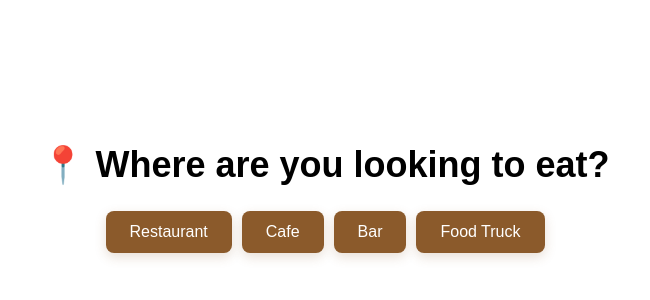
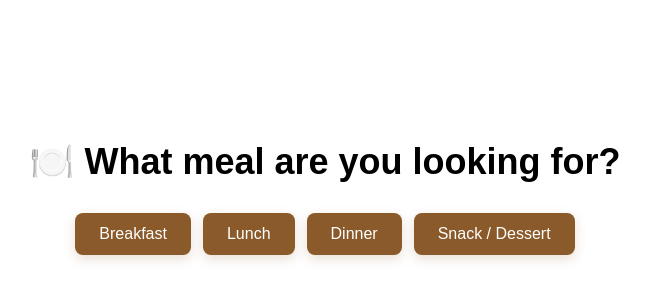
Before and after one commit to jysonn97/what-to-eat, a Next.js app: page /app in a window 1280 px wide. Shown: the part 222-522 px from the top of the page, without its empty margins (315-965 px from the left). Built offline with nearby package versions, Linux system fonts and the light colour scheme.

Commit message:
Update app.js

```diff
--- a/pages/app.js
+++ b/pages/app.js
@@ -1,73 +1,67 @@
 import { useState, useEffect } from "react";
 import { useRouter } from "next/router";
+import { questionFlow } from "../lib/questionFlow"; // ✅ Import our structured flow
 
 export default function AppPage() {
   const router = useRouter();
-  const { location } = router.query; // Get location from URL
+  const { location } = router.query;
 
-  // State variables
-  const [question, setQuestion] = useState("📍 Where are you looking to eat?");
-  const [options, setOptions] = useState(["Restaurant", "Cafe", "Bar", "Food Truck"]); // ✅ Initial choices
-  const [answers, setAnswers] = useState(location ? [{ question: "Location", answer: location }] : []);
-  const [loading, setLoading] = useState(false);
+  const [currentStep, setCurrentStep] = useState(0);
+  const [answers, setAnswers] = useState([]);
   const [error, setError] = useState("");
 
-  // Handle user selecting an option
-  const handleOptionClick = async (selectedAnswer) => {
-    setLoading(true);
-    setError("");
-    const updatedAnswers = [...answers, { question, answer: selectedAnswer }];
+  const currentQuestion = questionFlow[currentStep];
 
-    console.log("📩 Sending API Request with:", updatedAnswers); // ✅ Debugging Log
+  // Handles conditional question skipping
+  useEffect(() => {
+    const step = questionFlow[currentStep];
+    if (step?.condition && !step.condition(answers)) {
+      setCurrentStep((prev) => prev + 1);
+    }
+  }, [currentStep, answers]);
 
-    try {
-      const response = await fetch(`${window.location.origin}/api/generateQuestion`, { // ✅ Uses absolute URL
-        method: "POST",
-        headers: { "Content-Type": "application/json" },
-        body: JSON.stringify({ previousAnswers: updatedAnswers }),
-      });
-
-      if (!response.ok) {
-        throw new Error(`Server responded with status ${response.status}`);
+  const handleOptionClick = (option) => {
+    if (!option) {
+      setError("⚠️ Please select an option.");
+      return;
     }
 
-      const data = await response.json();
-      console.log("📤 API Response:", data); // ✅ Debugging Log
+    const newAnswers = [...answers, { id: currentQuestion.id, question: currentQuestion.question, answer: option }];
+    setAnswers(newAnswers);
+    setError("");
 
-      if (data.nextQuestion) {
-        setQuestion(data.nextQuestion);
-        setAnswers(updatedAnswers);
-        setOptions(data.options || []); // ✅ Ensure options update dynamically
+    const nextStep = currentStep + 1;
+    if (nextStep >= questionFlow.length) {
+      router.push(`/recommendation?answers=${encodeURIComponent(JSON.stringify(newAnswers))}`);
     } else {
-        router.push(`/recommendation?answers=${encodeURIComponent(JSON.stringify(updatedAnswers))}`);
-      }
-    } catch (error) {
-      console.error("❌ API Error:", error); // ✅ Debugging Log
-      setError("⚠️ Something went wrong. Please try again.");
-    } finally {
-      setLoading(false);
+      setCurrentStep(nextStep);
     }
   };
 
+  useEffect(() => {
+    // Add location as first answer on first load
+    if (location && answers.length === 0) {
+      setAnswers([{ id: "location", question: "📍 Location", answer: location }]);
+    }
+  }, [location]);
+
   return (
     <div style={styles.container}>
-      <h1 style={styles.title}>{question}</h1>
+      <h1 style={styles.title}>{currentQuestion?.question}</h1>
+
       {error && <p style={styles.error}>{error}</p>}
 
-      {/* ✅ Render options as buttons */}
       <div style={styles.optionsContainer}>
-        {options.length > 0 ? (
-          options.map((option, index) => (
-            <button key={index} style={styles.optionButton} onClick={() => handleOptionClick(option)} disabled={loading}>
+        {currentQuestion?.options?.map((option, idx) => (
+          <button
+            key={idx}
+            style={styles.optionButton}
+            onClick={() => handleOptionClick(option)}
+          >
             {option}
           </button>
-          ))
-        ) : (
-          <p>⏳ Loading...</p>
-        )}
+        ))}
       </div>
-
-      {loading && <p>⏳ Loading next question...</p>}
     </div>
   );
 }
@@ -88,13 +82,14 @@ const styles = {
   title: {
     fontSize: "clamp(22px, 3vw, 36px)",
     fontWeight: "bold",
-    marginBottom: "15px",
+    marginBottom: "20px",
   },
   optionsContainer: {
     display: "flex",
     flexWrap: "wrap",
     justifyContent: "center",
-    gap: "10px",
+    gap: "12px",
+    marginTop: "10px",
   },
   optionButton: {
     fontSize: "16px",
@@ -105,7 +100,6 @@ const styles = {
     borderRadius: "8px",
     cursor: "pointer",
     transition: "all 0.3s ease",
-    marginTop: "10px",
     boxShadow: "0px 4px 12px rgba(139, 90, 43, 0.2)",
   },
   error: {
```
Lines whose indentation alone changed are shown as unchanged.
